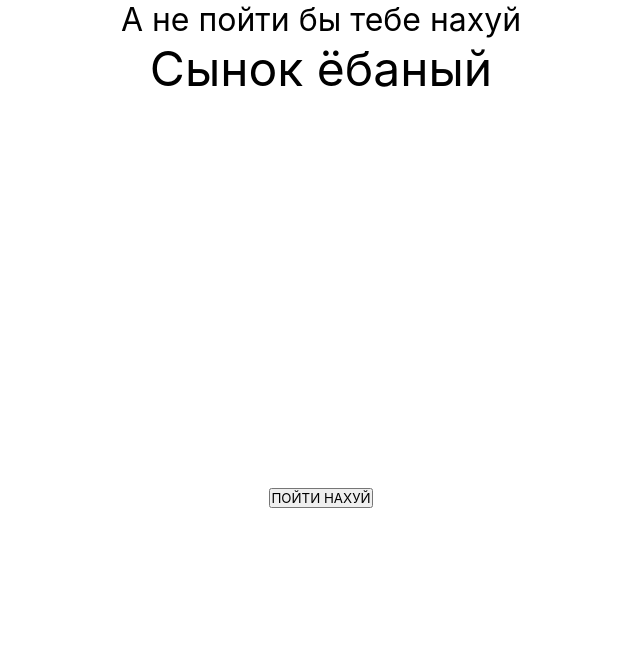
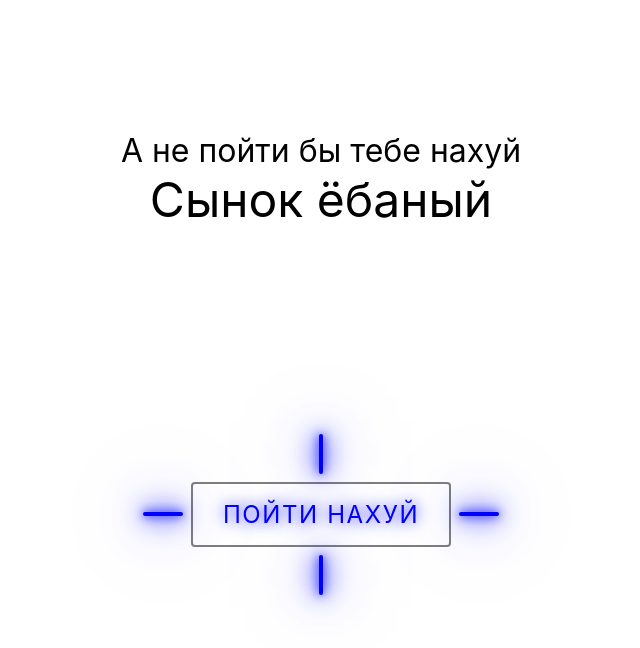
Before and after one commit to nekogochan/zalupa, a React (Vite) app: page / in a window 1280 px wide. Shown: the top 648 px of the page, without its empty margins (319-959 px from the left). Built offline with nearby package versions, Linux system fonts and the light colour scheme; a web font is replaced by a local one.

Commit message:
пойти нахуй

```diff
--- /dev/null
+++ b/src/ui/components/beauty/CrossBtn.scss
@@ -0,0 +1,133 @@
+.cross-btn-container {
+  width: 100%;
+  display: flex;
+  justify-content: center;
+  align-items: center;
+  flex-wrap: wrap;
+  gap: 120px;
+
+  button {
+    position: relative;
+    padding: 16px 30px;
+    font-size: 1.5rem;
+    background-color: white;
+    color: var(--color);
+    border: 2px solid rgba(0, 0, 0, 0.5);
+    border-radius: 4px;
+    text-shadow: 0 0 15px var(--color);
+    text-decoration: none;
+    text-transform: uppercase;
+    letter-spacing: 0.1rem;
+    transition: 0.5s;
+    z-index: 1;
+  }
+
+  button:hover {
+    color: #fff;
+    background-color: #000;
+    border: 2px solid rgba(0, 0, 0, 0);
+    box-shadow: 0 0 0 var(--color);
+  }
+
+  button::before {
+    content: '';
+    position: absolute;
+    top: 0;
+    left: 0;
+    width: 100%;
+    height: 100%;
+    background: var(--color);
+    z-index: -1;
+    transform: scale(0);
+    transition: 0.5s;
+  }
+
+  button:hover::before {
+    transform: scale(1);
+    transition-delay: 0.5s;
+    box-shadow: 0 0 10px var(--color),
+    0 0 30px var(--color),
+    0 0 60px var(--color);
+  }
+
+  button span {
+    position: absolute;
+    background: var(--color);
+    pointer-events: none;
+    border-radius: 2px;
+    box-shadow: 0 0 10px var(--color),
+    0 0 20px var(--color),
+    0 0 30px var(--color),
+    0 0 50px var(--color),
+    0 0 100px var(--color);
+    transition: 0.5s ease-in-out;
+    transition-delay: 0.25s;
+  }
+
+  button:hover span {
+    opacity: 0;
+    transition-delay: 0s;
+  }
+
+  button span:nth-child(1),
+  button span:nth-child(3) {
+    width: 40px;
+    height: 4px;
+  }
+
+  button:hover span:nth-child(1),
+  button:hover span:nth-child(3) {
+    transform: translateX(0);
+  }
+
+  button span:nth-child(2),
+  button span:nth-child(4) {
+    width: 4px;
+    height: 40px;
+  }
+
+  button:hover span:nth-child(1),
+  button:hover span:nth-child(3) {
+    transform: translateY(0);
+  }
+
+  button span:nth-child(1) {
+    top: calc(50% - 2px);
+    left: -50px;
+    transform-origin: left;
+  }
+
+  button:hover span:nth-child(1) {
+    left: 50%;
+  }
+
+  button span:nth-child(3) {
+    top: calc(50% - 2px);
+    right: -50px;
+    transform-origin: right;
+  }
+
+  button:hover span:nth-child(3) {
+    right: 50%;
+  }
+
+  button span:nth-child(2) {
+    left: calc(50% - 2px);
+    top: -50px;
+    transform-origin: top;
+  }
+
+  button:hover span:nth-child(2) {
+    top: 50%;
+  }
+
+  button span:nth-child(4) {
+    left: calc(50% - 2px);
+    bottom: -50px;
+    transform-origin: bottom;
+  }
+
+  button:hover span:nth-child(4 ) {
+    bottom: 50%;
+  }
+}
--- a/src/ui/components/layout/header/Header.tsx
+++ b/src/ui/components/layout/header/Header.tsx
@@ -1,11 +1,11 @@
+import "./Headers.scss"
 import {ReactNode} from "react";
-import {HtmlNodeProps, SingleProp} from "../../../ReactUtils";
-import "./Headers.scss"
+import {HtmlNodeProps, SingleProp} from "src/ui/ReactUtils";
 
 export type Header_props = SingleProp<ReactNode, "children"> & HtmlNodeProps<HTMLElement>
 
 export function Header({children, ...rest}: Header_props) {
-    return <header {...rest}>
+    return <header className={"Header"} {...rest}>
         {children}
     </header>;
 }
--- a/src/ui/components/layout/header/Headers.scss
+++ b/src/ui/components/layout/header/Headers.scss
@@ -1,4 +1,4 @@
-header {
+.Header {
   width: 100%;
   font-size: 2rem;
   text-align: center;
--- a/src/ui/global.scss
+++ b/src/ui/global.scss
@@ -24,3 +24,7 @@ img {
 canvas {
   display: block;
 }
+
+button {
+
+}
--- a/src/ui/hooks/UseEffectOnce.ts
+++ b/src/ui/hooks/UseEffectOnce.ts
@@ -4,6 +4,13 @@ export function useEffectOnce(fn: EffectCallback) {
     useEffect(fn, []);
 }
 
+export function useTimeout(delay: number, fn: () => void) {
+    useEffectOnce(() => {
+        let timeoutId = setTimeout(fn, delay);
+        return () => clearTimeout(timeoutId);
+    });
+}
+
 export function remember<T>(fn: () => T) {
     const [state] = useState(fn());
     return state;
--- a/src/ui/pages/startpage/StartPage.scss
+++ b/src/ui/pages/startpage/StartPage.scss
@@ -1,3 +1,38 @@
 .StartPage {
+  --color: blue;
+  display: flex;
+  flex-direction: column;
+  justify-content: space-evenly;
 
+  &:has(.cross-btn-container button:hover) {
+    background-color: black;
+    color: var(--color);
+    transition: background-color 0.5s, color 1s 0.5s;
+  }
+
+  .Header {
+    display: flex;
+    flex-direction: column;
+    justify-content: end;
+    flex: 0.4;
+  }
+
+  .cross-btn-container {
+    flex: 1;
+
+    button {
+      animation: fadein 0.5s alternate;
+    }
+  }
 }
+
+@keyframes fadein {
+  from {
+    opacity: 0;
+    bottom: -200px;
+  }
+  to {
+    opacity: 1;
+    bottom: 0;
+  }
+}
--- a/src/ui/pages/startpage/StartPage.tsx
+++ b/src/ui/pages/startpage/StartPage.tsx
@@ -1,7 +1,10 @@
 import {useState} from "react";
+import "src/ui/components/beauty/CrossBtn.scss"
 import {PrintedText} from "src/ui/components/dynamic/PrintedText";
 import {Box, CenterBox} from "src/ui/components/layout/box/Box";
 import {Header} from "src/ui/components/layout/header/Header";
+import {emptyReactNode} from "src/ui/ReactUtils";
+import "./StartPage.scss";
 
 export type StartPage_props = {
     onButtonClick: () => void;
@@ -14,15 +17,21 @@ export function StartPage({onButtonClick}: StartPage_props) {
     return <Box className={"StartPage"} fullSize>
         <Header>
             <PrintedText text={"А не пойти бы тебе нахуй"} delay={50} onComplete={() => setShowSecondRow(true)}/>
-            {showSecondRow &&
-                <h2><PrintedText text={"Сынок ёбаный"} delay={50} onComplete={() => setShowBtn(true)}/></h2>}
+            {showSecondRow && <h2>
+                <PrintedText text={"Сынок ёбаный"} delay={50} onComplete={() => setShowBtn(true)}/>
+            </h2>
+            }
         </Header>
-        {showBtn && (
-            <CenterBox fullSize>
-                <button onClick={onButtonClick}>
+        <CenterBox className={"cross-btn-container"}>
+            {showBtn
+                ? <button onClick={onButtonClick}>
+                    <span></span>
+                    <span></span>
+                    <span></span>
+                    <span></span>
                     ПОЙТИ НАХУЙ
                 </button>
-            </CenterBox>
-        )}
+                : emptyReactNode}
+        </CenterBox>
     </Box>
 }
```
Also changed, not shown: src/ui/components/dynamic/Delayed.tsx (added, +17 -0 lines).
